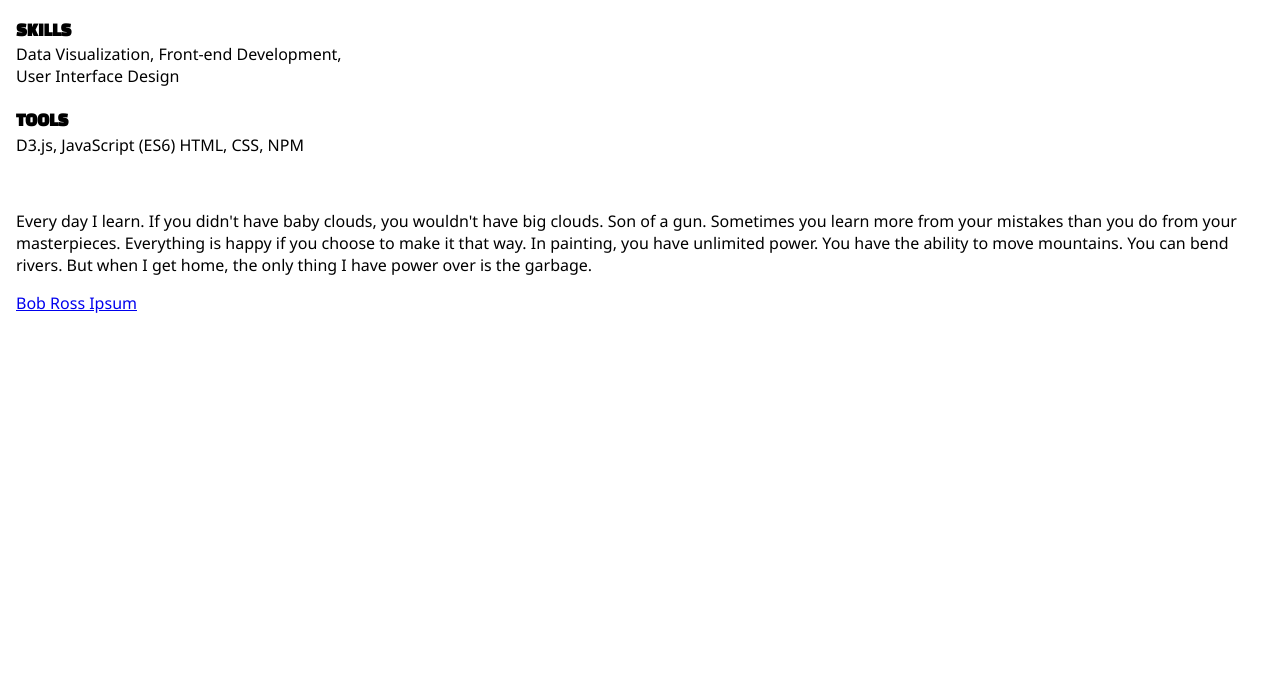
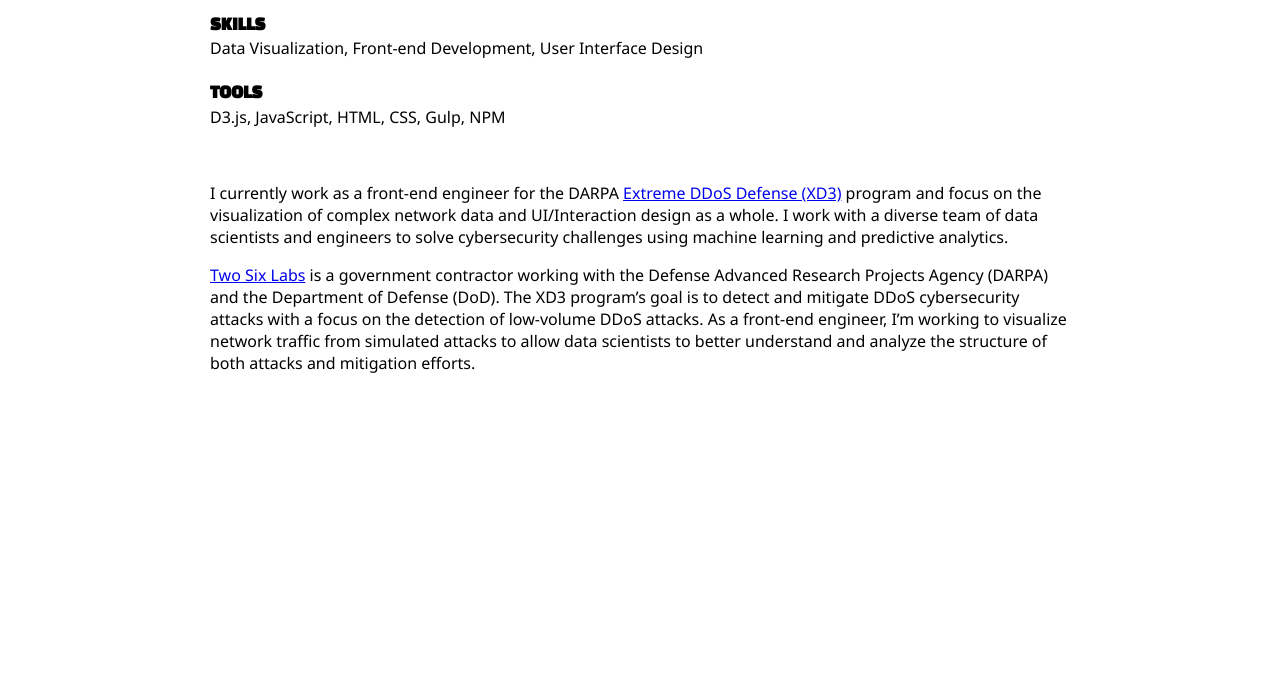
Before and after one commit to alexanderlim9/portfolio-v2, a website: page app/projects/twosix.html in a window 1280 px wide. Shown: the part 142-820 px from the top of the page. Drawn offline with Linux system fonts and the light colour scheme.

Commit message:
add Two Six work

```diff
--- a/app/less/style.less
+++ b/app/less/style.less
@@ -34,13 +34,6 @@
   font-weight: 600;
 }
 
-//.divider {
-//  margin: 0px 5px;
-//  font-size: 1.3em;
-//  font-style: italic;
-//  letter-spacing: -3px;
-//}
-
 .hero {
   display: flex;
   height: 66%;
@@ -57,9 +50,9 @@
   }
 }
 
-p {
-  hyphens: auto;
-}
+//p {
+//  hyphens: auto;
+//}
 
 .about {
   display: flex;
@@ -165,11 +158,14 @@
 
 .project {
   .project-wrapper {
+    margin-bottom: 50px;
+
     .project-details {
       //display: flex;
       //justify-content: flex-start;
       h2 {
         margin-bottom: 10px;
+        line-height: 1.15em;
       }
       .company, .location {
         font-size: 1.3em;
@@ -277,4 +273,14 @@
 
   }
 
+  .project {
+    display: flex;
+    justify-content: center;
+    .project-wrapper {
+      width: @wrapper-width-desktop;
+
+
+    }
+  }
+
 }
--- a/app/projects/twosix.html
+++ b/app/projects/twosix.html
@@ -11,17 +11,16 @@
         Typekit.load({async: true});
     } catch (e) {
     }</script>
-    <link href="https://fonts.googleapis.com/css?family=Changa+One|Noto+Sans" rel="stylesheet">
+    <link href="https://fonts.googleapis.com/css?family=Changa+One|Noto+Sans:400,700" rel="stylesheet">
     <link rel="stylesheet" type="text/css" href="../css/style.css">
 </head>
 <body>
 <div class="project">
     <div class="project-wrapper">
         <div class="project-details">
-            <!--<h2>Extreme DD<span class="lowercase">o</span>S Defense (XD3) - DARPA</h2>-->
             <h2>Extreme DDoS Defense (XD3)</h2>
             <p class="company">Two Six Labs,</p>
-            <p class="location">&nbsp;Arlington, VA</p>
+            <p class="location">Arlington, VA</p>
             <p class="date">Jan 2018 - Present</p>
             <div class="project-details-skills">
                 <h3>Skills</h3>
@@ -30,25 +29,30 @@
                 <!--<li>Front-end Development</li>-->
                 <!--<li>User Interface Design</li>-->
                 <!--</ul>-->
-                <p>Data Visualization, Front-end Development, <br/>User Interface Design</p>
+                <p>Data Visualization, Front-end Development, User Interface Design</p>
                 <h3>Tools</h3>
-                <p>D3.js, JavaScript (ES6) HTML, CSS, NPM</p>
+                <p>D3.js, JavaScript, HTML, CSS, Gulp, NPM</p>
             </div>
         </div>
         <p></br></p>
         <div class="project-description">
             <p>
-                Every day I learn. If you didn't have baby clouds, you wouldn't have big clouds. Son of a gun. Sometimes
-                you learn more from your mistakes than you do from your masterpieces. Everything is happy if you choose
-                to make it that way. In painting, you have unlimited power. You have the ability to move mountains. You
-                can bend rivers. But when I get home, the only thing I have power over is the garbage.
+                I currently work as a front-end engineer for the DARPA <a
+                    href="https://www.darpa.mil/program/extreme-ddos-defense" target="_blank">Extreme DDoS Defense
+                (XD3)</a> program and focus on
+                the visualization of complex network data and UI/Interaction design as a whole. I work with a diverse
+                team of data scientists and engineers to solve cybersecurity challenges using machine learning and
+                predictive analytics.
             </p>
-            <a href="http://www.bobrosslipsum.com/">Bob Ross Ipsum</a>
+            <p>
+                <a href="https://www.twosixlabs.com/" target="_blank">Two Six Labs</a> is a government contractor
+                working with the Defense Advanced Research Projects Agency
+                (DARPA) and the Department of Defense (DoD). The XD3 program’s goal is to detect and mitigate DDoS
+                cybersecurity attacks with a focus on the detection of low-volume DDoS attacks. As a front-end engineer,
+                I’m working to visualize network traffic from simulated attacks to allow data scientists to better
+                understand and analyze the structure of both attacks and mitigation efforts.
+            </p>
         </div>
-        <!--<div class="project-description">-->
-        <!--As the principal front-end developer for the program, I focus on the visualization of complex-->
-        <!--network data.-->
-        <!--</div>-->
     </div>
 </div>
 </body>
```
Also changed, not shown: app/index.html (+1 -1 lines), app/css/style.css.
